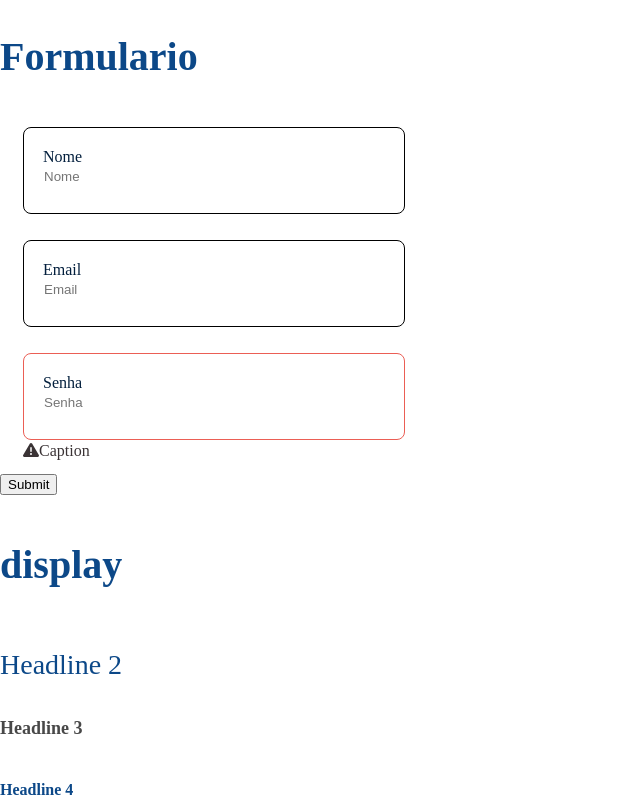
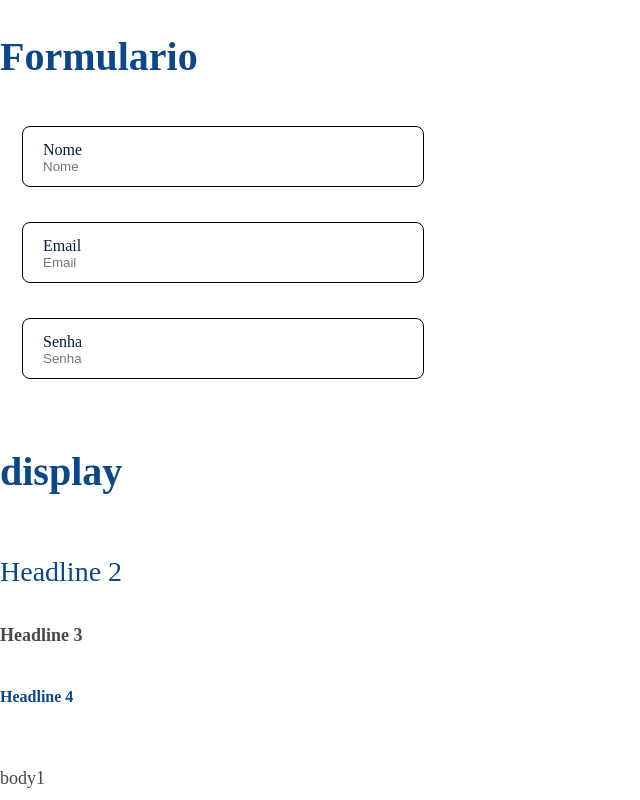
Before and after one commit to deboraCs26/desafio-taqtile-debora, a React (Create React App) app: page / in a window 1280 px wide. Shown: the top 800 px of the page, without its empty margins (0-640 px from the left). Built offline with nearby package versions, Linux system fonts and the light colour scheme.

Commit message:
form styling correction

```diff
--- a/src/App.tsx
+++ b/src/App.tsx
@@ -1,6 +1,5 @@
-import React, { useState } from 'react';
 import './App.css';
-import { Form } from './style/form/form';
+import { FormField } from './style/form/form';
 import { Display } from './style/typography/display';
 import { H1 } from './style/typography/h1';
 import { H2 } from './style/typography/h2';
@@ -13,30 +12,21 @@ import { Label } from './style/typography/LargeLabel';
 import { Caption } from './style/typography/caption';
 import { Price } from './style/typography/medium-price';
 import { faExclamationTriangle } from '@fortawesome/free-solid-svg-icons';
+
 export default function App() {
-  const [senhaInvalida, setSenhaInvalida] = useState(false);
 
-  const handleFormSubmit = () => {
-    if (senhaInvalida) {
-      setSenhaInvalida(true);
-    } else {
-      setSenhaInvalida(false);
-    }
-  };
   return (
     <div>
       <H1>Formulario</H1>
-      <Form label='Nome'/>
-        <Form label='Email'/>
-        <Form caption="Caption" password label="Senha" icon={faExclamationTriangle} error={true} />
-        <button onClick={handleFormSubmit}>Submit</button>
-        <Display>
+      <FormField label='Nome' />
+      <FormField label='Email' />
+      <FormField caption="Caption" password label="Senha" icon={faExclamationTriangle} />
+
+      <Display>
         display
       </Display>
 
-      <H2>
-        Headline 2
-      </H2>
+      <H2>Headline 2</H2>
 
       <H3>Headline 3</H3>
 
--- a/src/style/form/form.tsx
+++ b/src/style/form/form.tsx
@@ -1,13 +1,13 @@
 import React, { useState } from 'react';
 import './style-form.css';
 import { FontAwesomeIcon } from '@fortawesome/react-fontawesome';
+import { faExclamationTriangle } from '@fortawesome/free-solid-svg-icons';
 import { IconDefinition } from '@fortawesome/free-solid-svg-icons';
-import { faExclamationTriangle } from '@fortawesome/free-solid-svg-icons';
 import { colors } from '../colors';
-import { components } from '../typography/typography';
 import { Label } from '../typography/LargeLabel';
+import { Caption } from '../typography/caption';
+
 interface FormProps {
-  error?: boolean;
   caption?: string;
   label?: string;
   iconError?: IconDefinition;
@@ -15,17 +15,19 @@ interface FormProps {
   password?: boolean;
 }
 
-export const styleError = {
-  fontFamily: components.family.primary,
-  color: colors.neutral.neutralDark,
-}
-
-export const Form = ({error, label, icon, password, caption, iconError}: FormProps) => {
+export const FormField = ({ label, icon, password, caption }: FormProps) => {
   const [focused, setFocused] = useState(false);
   const [inputValue, setInputValue] = useState('');
+  const [error, setError] = useState(false);
 
   const handleInputChange = (event: React.ChangeEvent<HTMLInputElement>) => {
-    setInputValue(event.target.value);
+    const value = event.target.value;
+    setInputValue(value);
+    if (value === '') {
+      setError(true);
+    } else {
+      setError(false);
+    }
   };
 
   let border;
@@ -37,8 +39,8 @@ export const Form = ({error, label, icon, password, caption, iconError}: FormPro
   } else if (inputValue) {
     border = `1px solid ${colors.neutral.neutralLight}`;
   } else {
-    border= `1px solid`;
-  }
+    border = `1px solid`;
+  };
 
   const inputStyle = {
     border,
@@ -53,26 +55,25 @@ export const Form = ({error, label, icon, password, caption, iconError}: FormPro
   };
 
   return (
+
     <div className='form-container'>
-      <div className='input-container'>
+      <div className='input-container' style={inputStyle}>
         <Label color='dark'>{label}</Label>
         <input
           className='input-style'
-          style={inputStyle}
           type={password ? 'password' : 'text'}
           placeholder={label}
           onChange={handleInputChange}
           onFocus={handleInputFocus}
           onBlur={handleInputBlur}
         />
-        {error && (
-          <span style={styleError}>
-            {!!icon && <FontAwesomeIcon icon={faExclamationTriangle}/>}
-            {!!iconError && <FontAwesomeIcon icon={iconError} />}
-            {caption}
-          </span>
-        )}
       </div>
+      {error && (
+        <Caption>
+          {!!icon && <FontAwesomeIcon icon={faExclamationTriangle} size='lg' className='icon' />}
+          {caption}
+        </Caption>
+      )}
     </div>
   );
 };
--- a/src/style/form/style-form.css
+++ b/src/style/form/style-form.css
@@ -2,30 +2,23 @@
   min-height: 72px;
   max-width: 360px;
   margin-left: 10px;
-  width: 100%;
+  padding: 12px;
+}
+.input-style:focus {
+  border: none;
+}
+.input-style {
+  display: block;
   border: none;
   outline: none;
-  padding: 13px;
-
+  padding: 0;
+}
+.icon {
+  margin-right: 8px;
 }
 
-.input-style {
-  display: flex;
+.input-container {
   border-radius: 8px;
-  height: 72px;
   width: 100%;
-  padding: 13px 0 0 20px;
-
+  padding: 12px 20px;
 }
-
-.input-container .icon{
-  position: relative;
-
-}
-
-.input-container label {
-  position: absolute;
-  border: none;
-  padding: 0 0 12px 20px;
-
-}
--- a/src/style/typography/LargeLabel.tsx
+++ b/src/style/typography/LargeLabel.tsx
@@ -14,7 +14,6 @@ export const Label = ({ children, weight, color, size }: LabelProps) => {
         fontFamily: components.family.primary,
         fontSize: size === "large" ? components.fontSize.medium : components.fontSize.large,
         fontWeight: weight === "bold" ? components.fontWeight.semiBold : components.fontWeight.regular,
-        lineHeight: components.lineHeight.large,
         color: color === "dark" ? colors.brand.primary.dark : colors.neutral.white,
       }}
     >
--- a/src/style/typography/caption.tsx
+++ b/src/style/typography/caption.tsx
@@ -8,8 +8,8 @@ export const Caption = ({ children }: { children: React.ReactNode }) => {
         fontFamily: components.family.primary,
         fontSize: components.fontSize.small,
         fontWeight: components.fontWeight.regular,
-        lineHeight: components.lineHeight.large,
         color: colors.neutral.neutralXDark,
+        margin: 0,
       }}
     >
       {children}
```
